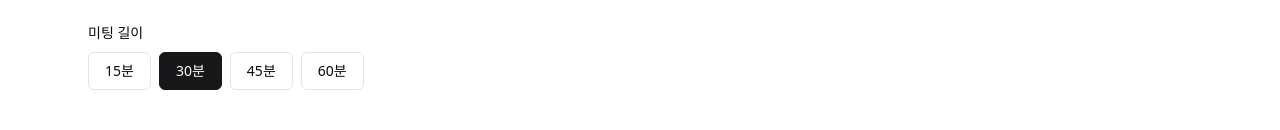
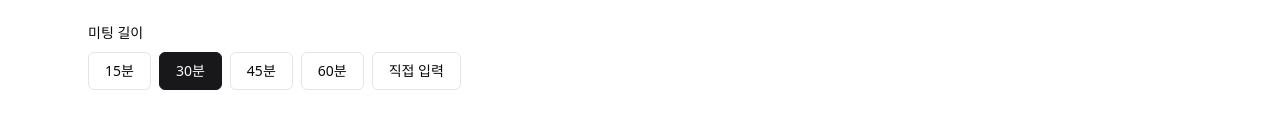
Before and after one commit to trustspirit/meetplan, a React (Vite) app in the folder apps/web/: page /events/new in a window 1280 px wide. Shown: the part 201-331 px from the top of the page. Built offline with nearby package versions, Linux system fonts and the light colour scheme; no server answers; sample sign-in values are in the browser's storage.

Commit message:
feat: replace inline presets with PeriodPicker in BasicInfoForm

```diff
--- a/apps/web/src/features/event-create/BasicInfoForm.tsx
+++ b/apps/web/src/features/event-create/BasicInfoForm.tsx
@@ -1,7 +1,6 @@
 import { Input } from "@/components/ui/input";
 import { Label } from "@/components/ui/label";
-
-const PERIOD_PRESETS = [15, 30, 45, 60] as const;
+import { PeriodPicker } from "./PeriodPicker";
 
 interface Props {
   title: string;
@@ -25,25 +24,8 @@
       </div>
       <div>
         <Label>미팅 길이</Label>
-        <div className="mt-2 flex gap-2">
-          {PERIOD_PRESETS.map((p) => {
-            const on = p === periodMinutes;
-            return (
-              <button
-                key={p}
-                type="button"
-                onClick={() => onPeriodChange(p)}
-                className={
-                  "px-4 py-2 rounded-md text-sm border transition-colors " +
-                  (on
-                    ? "bg-primary text-primary-foreground border-primary"
-                    : "bg-background border-border hover:bg-muted")
-                }
-              >
-                {p}분
-              </button>
-            );
-          })}
+        <div className="mt-2">
+          <PeriodPicker value={periodMinutes} onChange={onPeriodChange} />
         </div>
       </div>
     </section>
```
